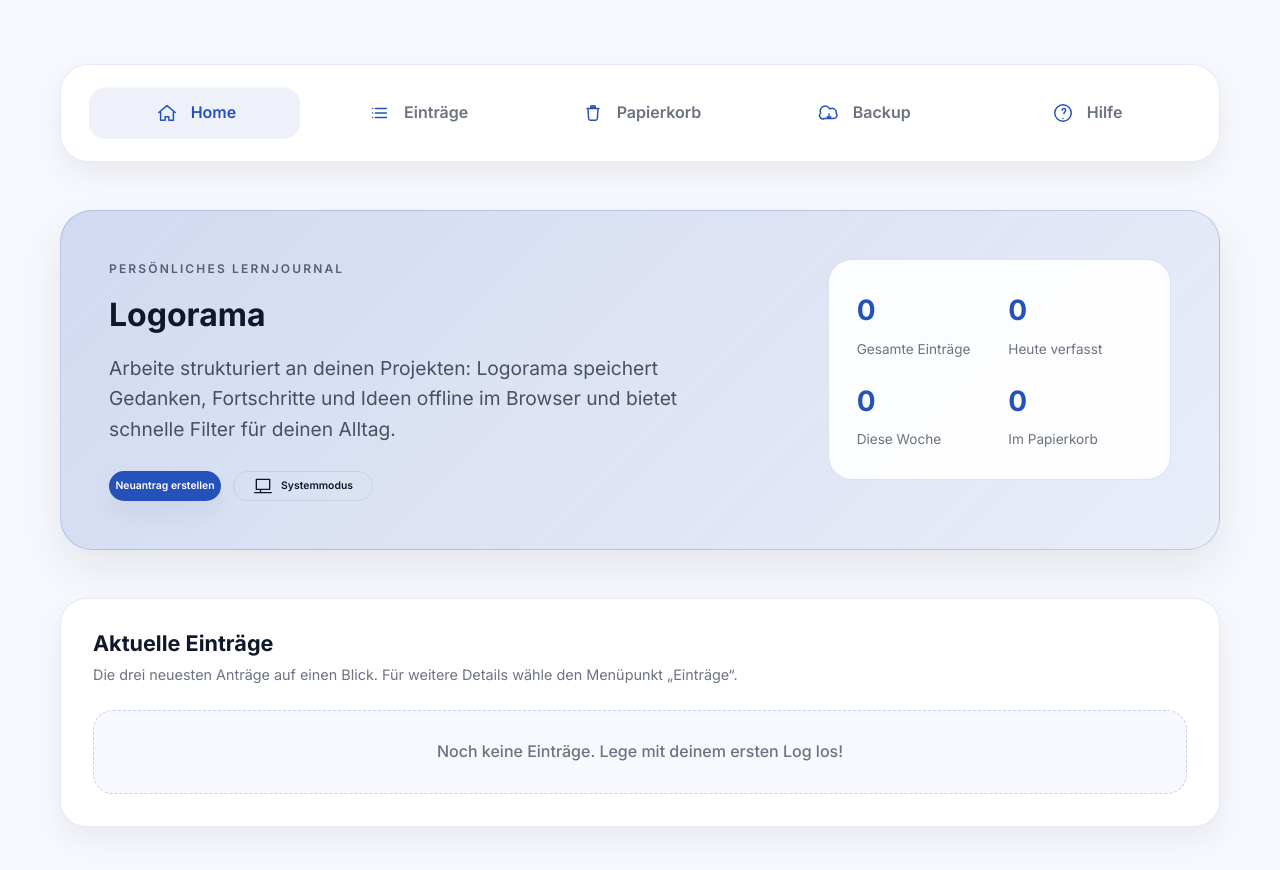
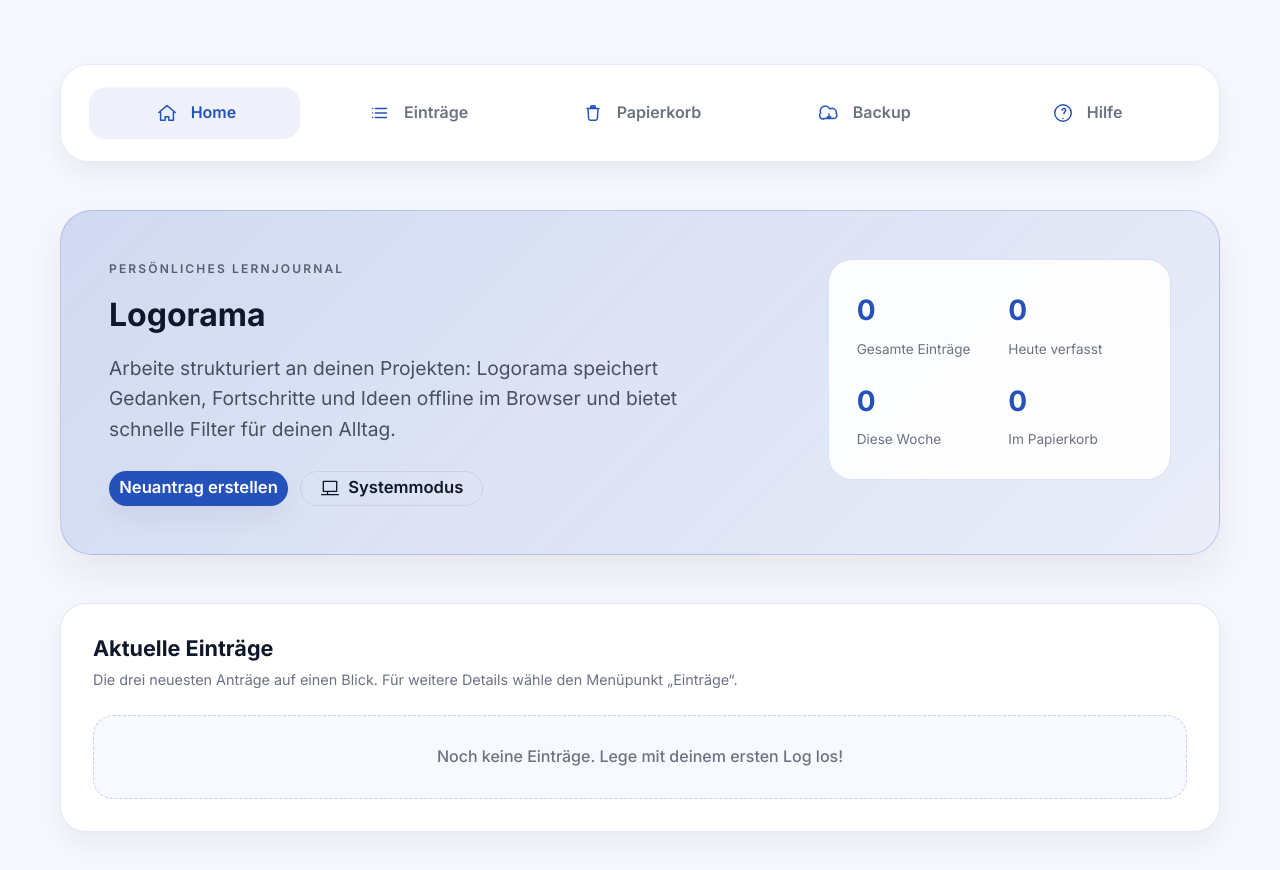
Before and after one commit to Web-Developer-DB/Logorama, a React (Vite) app: page /#/home in a window 1280 px wide. Shown: the top 870 px of the page. Built offline with nearby package versions, Linux system fonts and the light colour scheme.

Commit message:
style: enlarge desktop buttons on large screens

```diff
--- a/src/styles.css
+++ b/src/styles.css
@@ -1124,6 +1124,15 @@ main.app-shell {
 }
 
 @media (min-width: 901px) {
+  /* Desktop: 60 % größere Buttons für mehr visuelle Präsenz */
+  .primary,
+  .secondary,
+  .ghost,
+  .danger {
+    font-size: 1.04rem;
+    padding: 0.42rem 0.64rem;
+  }
+
   /* ------------------------------------------------------------------------ */
   /*  Unterelemente: Desktop Navigation                                       */
   /*  Zweck: Navigationseintraege, Badges und Icons fuer groessere Screens.   */
```
